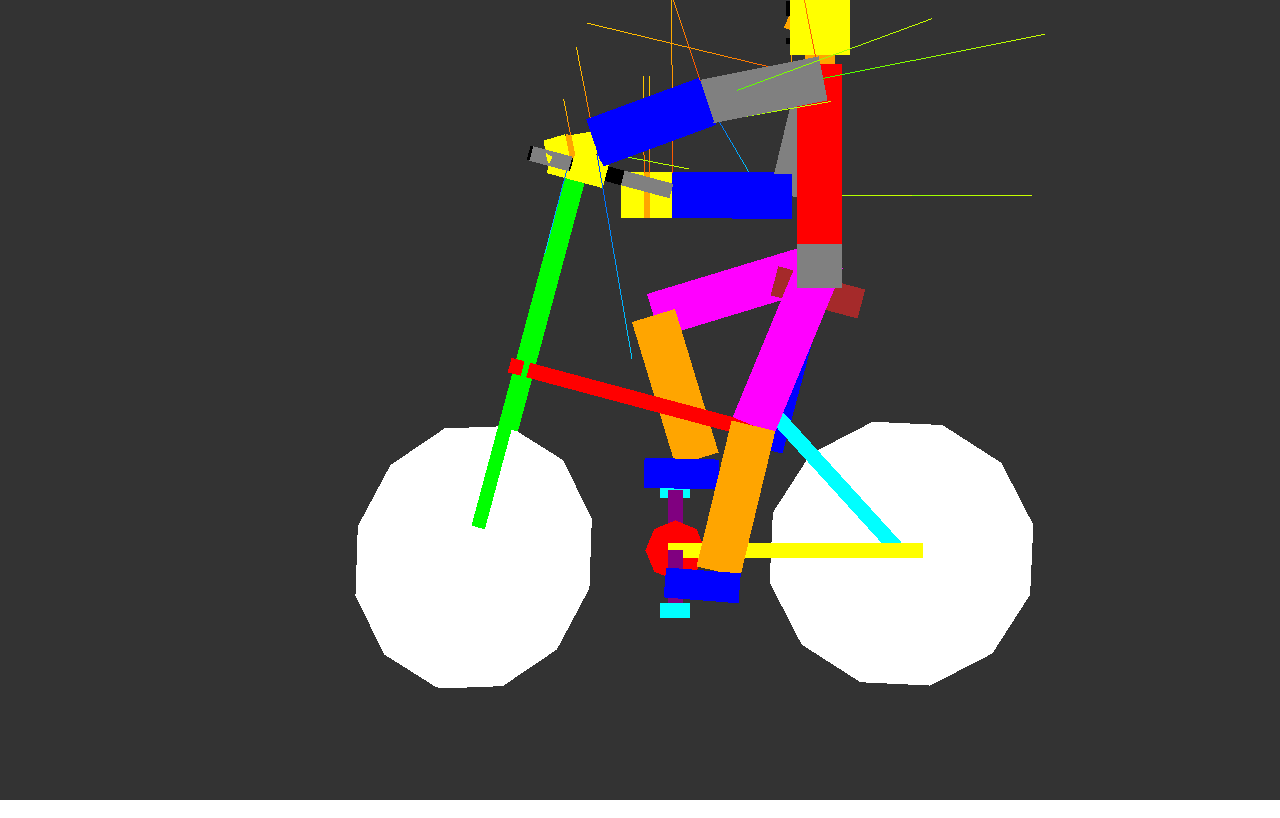
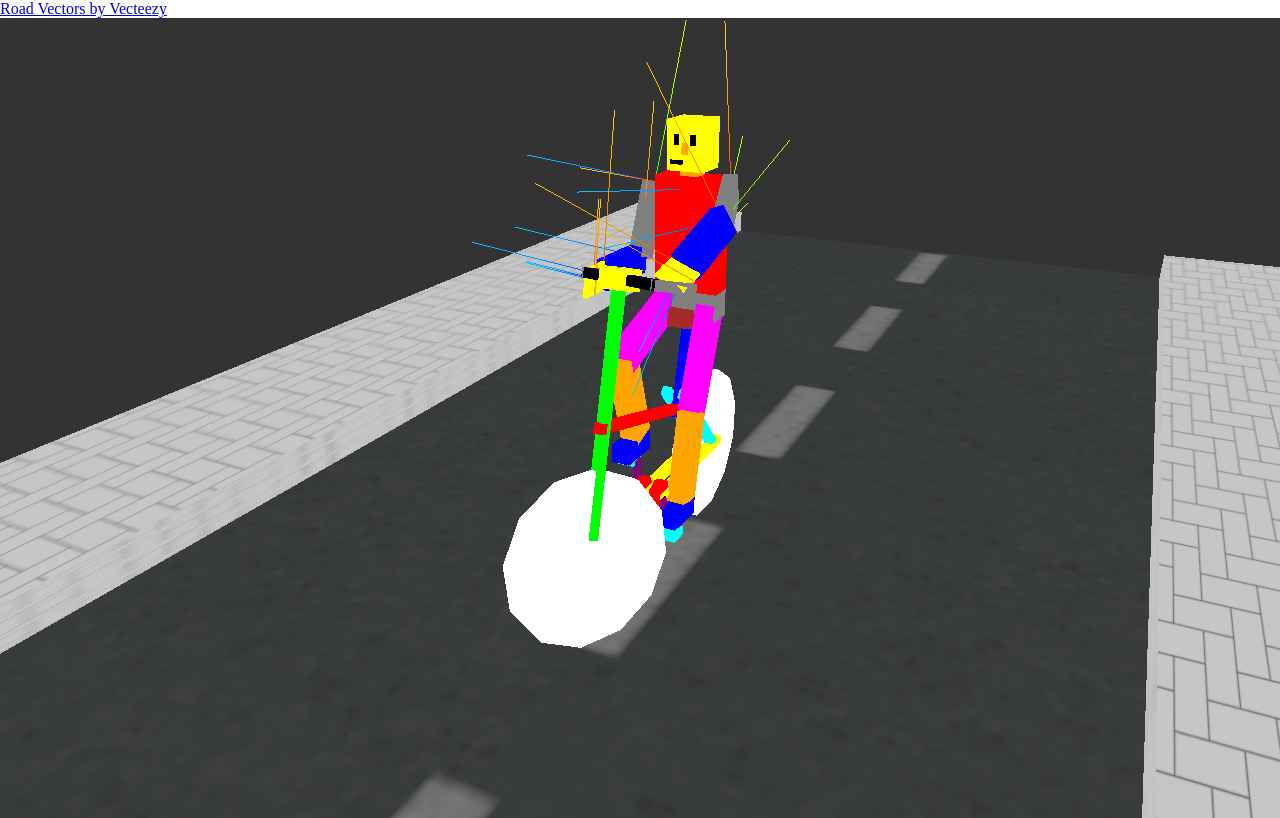
Before and after one commit to FranciscoGameiro2004/Projeto-2-CG, a plain HTML site: page index.html in a window 1280 px wide. Drawn offline with nearby package versions, Linux system fonts and the light colour scheme; animation ran at ten frames a second.

Commit message:
Colocação de estrada e passeios

```diff
--- a/index.html
+++ b/index.html
@@ -21,15 +21,14 @@
     </script>
   </head>
   <body>
-
     <script type="module">
             import * as THREE from "three";
             import { OrbitControls } from 'three/addons/controls/OrbitControls.js';
 
             const scene = new THREE.Scene();
 
-            const camera = new THREE.PerspectiveCamera(1,window.innerWidth/window.innerHeight,40,50);
-            camera.position.set(0, 0, .3);
+            const camera = new THREE.PerspectiveCamera(45,window.innerWidth/window.innerHeight,1,1000);
+            camera.position.set(4, 2, -2);
             camera.lookAt(new THREE.Vector3(0, 0, 0)); // point camera
 
             const ortoCcamera = new THREE.OrthographicCamera( window.innerWidth / - 2, window.innerWidth / 2, window.innerHeight / 2, window.innerHeight / - 2, 1, 100000 );
@@ -447,6 +446,40 @@
             mouth.position.set(.10625,-.08,.045)
             head.add(mouth)
 
+
+            //---CENÁRIO---
+
+            //ESTRADA
+            geometry = new THREE.PlaneGeometry(16,6)
+            let roadTexture = new THREE.TextureLoader().load('Assets/road.png')
+            roadTexture.wrapS = THREE.RepeatWrapping;
+            roadTexture.wrapT = THREE.RepeatWrapping;
+            material = new THREE.MeshBasicMaterial( {color: "gray", side: THREE.DoubleSide, map: roadTexture} )
+            const road = new THREE.Mesh( geometry, material )
+            road.rotation.x=Math.PI/2
+            road.position.set(0,-.97,0)
+            scene.add(road)
+
+            //Passeios
+            let sidewalkTexture = new THREE.TextureLoader().load('Assets/sidewalk.jpg')
+            sidewalkTexture.wrapS = THREE.RepeatWrapping;
+            sidewalkTexture.wrapT = THREE.RepeatWrapping;
+            sidewalkTexture.repeat.set(5,1)
+
+            geometry = new THREE.BoxGeometry( 16,.25, 1.5);
+            material = new THREE.MeshBasicMaterial( { color: 'white', map: sidewalkTexture } );
+            const lSidewalk = new THREE.Mesh( geometry, material )
+            lSidewalk.position.set(0,-.85,-3.25)
+            scene.add(lSidewalk)
+
+            geometry = new THREE.BoxGeometry( 16,.25, 1.5);
+            material = new THREE.MeshBasicMaterial( { color: 'white', map: sidewalkTexture } );
+            const rSidewalk = new THREE.Mesh( geometry, material )
+            rSidewalk.position.set(0,-.85,3.25)
+            scene.add(rSidewalk)
+
+            //roadTexture.offset.set(0.5, 0)
+
             //Para rodar: central.rotateY(angulo)
             let angle = 0  //3.5*Math.PI/4
             //let angle = 0
@@ -464,6 +497,8 @@
 
             let a = Math.PI/96
             let i = 1
+
+            let roadGo = 0
             function render(){
               clock.old = clock.new
               clock.new = Date.now()
@@ -477,9 +512,12 @@
                 lCirclePedal.rotateY(-.05)*/
 
                 //bicycle.translateX(.01)
+                roadTexture.offset.set(roadGo, 0)
+                sidewalkTexture.offset.set(roadGo*5, 0)
+                roadGo += 2*Math.PI/2000
                 rotateLegAndPedal()
 
-                renderer.render(scene, ortoCcamera);
+                renderer.render(scene, camera);
 
                 //DEMONSTRAÇÃO ROTAÇÃO DE EIXO
                 rotateAxle(a)
@@ -685,5 +723,6 @@
               }
             }
     </script>
+    <a href="https://www.vecteezy.com/free-vector/road">Road Vectors by Vecteezy</a>
   </body>
 </html>
```
Also changed, not shown: Assets/road.png (added), Assets/sidewalk.jpg (added).
